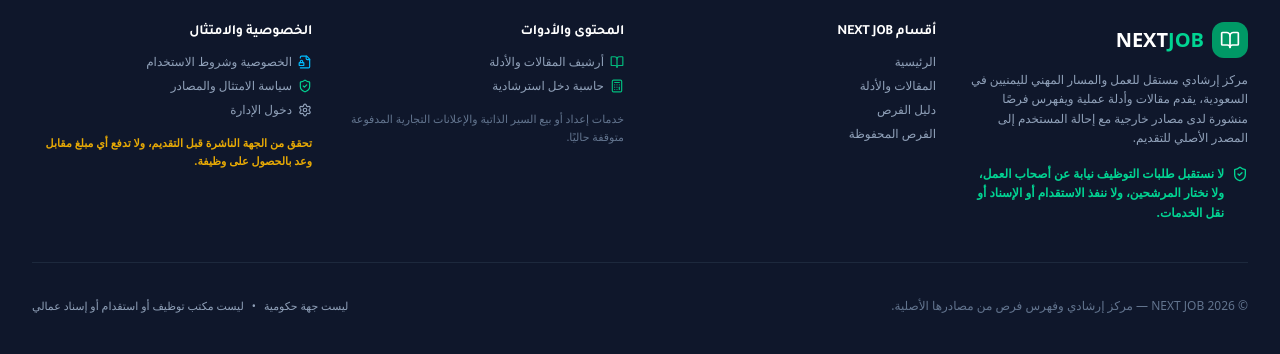
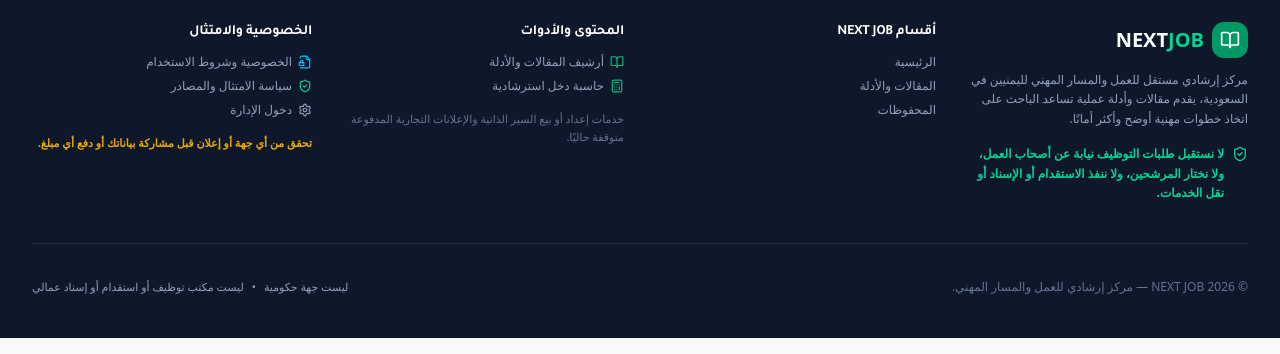
Before and after one commit to salim282633-png/NEXTJOB1.1, a React (Vite) app: page / in a window 1280 px wide. Shown: the part 1749-2103 px from the top of the page. Built offline with nearby package versions, Linux system fonts and the light colour scheme; no server answers; the database is empty.

Commit message:
Hide opportunities references from footer

```diff
--- a/src/components/Footer.tsx
+++ b/src/components/Footer.tsx
@@ -19,7 +19,7 @@
               <span className="text-xl font-black text-white">NEXT<span className="text-emerald-400">JOB</span></span>
             </div>
             <p className="text-slate-400 text-xs leading-relaxed">
-              مركز إرشادي مستقل للعمل والمسار المهني لليمنيين في السعودية، يقدم مقالات وأدلة عملية ويفهرس فرصًا منشورة لدى مصادر خارجية مع إحالة المستخدم إلى المصدر الأصلي للتقديم.
+              مركز إرشادي مستقل للعمل والمسار المهني لليمنيين في السعودية، يقدم مقالات وأدلة عملية تساعد الباحث على اتخاذ خطوات مهنية أوضح وأكثر أمانًا.
             </p>
             <div className="flex items-start gap-2 text-xs text-emerald-400 font-semibold pt-1 leading-relaxed">
               <ShieldCheck className="w-4 h-4 shrink-0 mt-0.5" />
@@ -32,8 +32,7 @@
             <ul className="space-y-2 text-xs text-slate-400 font-medium">
               <li><button onClick={() => onNavigate('home')} className="hover:text-emerald-400 transition-colors">الرئيسية</button></li>
               <li><button onClick={() => onNavigate('guide')} className="hover:text-emerald-400 transition-colors">المقالات والأدلة</button></li>
-              <li><button onClick={() => onNavigate('jobs')} className="hover:text-emerald-400 transition-colors">دليل الفرص</button></li>
-              <li><button onClick={() => onNavigate('saved')} className="hover:text-emerald-400 transition-colors">الفرص المحفوظة</button></li>
+              <li><button onClick={() => onNavigate('saved')} className="hover:text-emerald-400 transition-colors">المحفوظات</button></li>
             </ul>
           </div>
 
@@ -52,13 +51,13 @@
               {onOpenPrivacy && <li><button onClick={onOpenPrivacy} className="hover:text-emerald-400 transition-colors flex items-center gap-1.5"><FileLock2 className="w-3.5 h-3.5 text-sky-400" /><span>الخصوصية وشروط الاستخدام</span></button></li>}
               <li><a href="/compliance/" className="hover:text-emerald-400 transition-colors flex items-center gap-1.5"><ShieldCheck className="w-3.5 h-3.5 text-emerald-400" /><span>سياسة الامتثال والمصادر</span></a></li>
               <li><a href="/admin/" className="hover:text-emerald-400 transition-colors flex items-center gap-1.5"><Settings className="w-3.5 h-3.5 text-slate-400" /><span>دخول الإدارة</span></a></li>
-              <li className="text-[11px] text-amber-400/90 pt-2 leading-relaxed font-semibold">تحقق من الجهة الناشرة قبل التقديم، ولا تدفع أي مبلغ مقابل وعد بالحصول على وظيفة.</li>
+              <li className="text-[11px] text-amber-400/90 pt-2 leading-relaxed font-semibold">تحقق من أي جهة أو إعلان قبل مشاركة بياناتك أو دفع أي مبلغ.</li>
             </ul>
           </div>
         </div>
 
         <div className="pt-8 border-t border-slate-800 flex flex-col sm:flex-row items-center justify-between gap-4 text-xs text-slate-500">
-          <p>© {new Date().getFullYear()} NEXT JOB — مركز إرشادي وفهرس فرص من مصادرها الأصلية.</p>
+          <p>© {new Date().getFullYear()} NEXT JOB — مركز إرشادي للعمل والمسار المهني.</p>
           <div className="flex flex-wrap items-center justify-center gap-2 text-slate-400 text-[11px]">
             <span>ليست جهة حكومية</span><span>•</span><span>ليست مكتب توظيف أو استقدام أو إسناد عمالي</span>
           </div>
```
